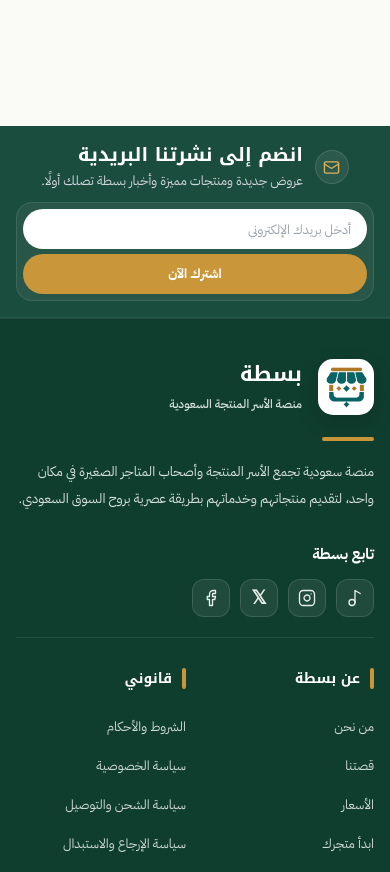
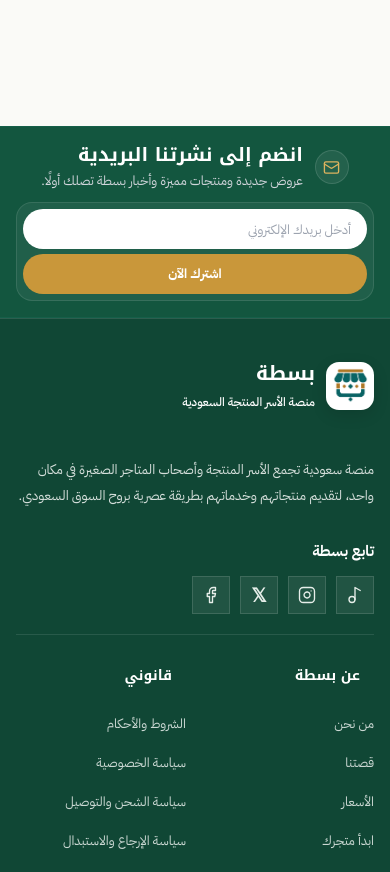
Before and after one commit to mos1985248-dotcom/BASTAH, a Next.js app: page /faq in a window 390 px wide. Shown: the part 1107-1979 px from the top of the page. Built offline with nearby package versions, Linux system fonts and the light colour scheme; no server answers.

Commit message:
Update footer branding and Munira avatar

```diff
--- a/components/layout/Footer.tsx
+++ b/components/layout/Footer.tsx
@@ -1,3 +1,4 @@
+
 // components/layout/Footer.tsx
 
 import { t } from "@/theme";
@@ -10,9 +11,9 @@
     <footer
       dir="rtl"
       style={{
-        background: t.colors.primary[950],
+        background: t.colors.primary[900],
         marginTop: t.spacing["16"],
-        borderTop: `1px solid ${t.colors.primary[800]}`,
+        borderTop: `1px solid ${t.colors.primary[700]}`,
         color: t.colors.text.onDark,
       }}
     >
@@ -20,7 +21,7 @@
 
       <div
         style={{
-          borderTop: `1px solid rgba(255,255,255,0.08)`,
+          borderTop: "1px solid rgba(255,255,255,0.12)",
         }}
       >
         <FooterColumns />
@@ -28,7 +29,7 @@
 
       <div
         style={{
-          borderTop: `1px solid rgba(255,255,255,0.10)`,
+          borderTop: "1px solid rgba(255,255,255,0.12)",
         }}
       >
         <FooterBottom />
--- a/components/layout/FooterColumns.module.css
+++ b/components/layout/FooterColumns.module.css
@@ -1,23 +1,24 @@
+
+/* ========================================
+   FOOTER COLUMNS
+   Basita — Brand Identity
+======================================== */
+
 .grid {
   width: 100%;
   margin: 0 auto;
-
   padding: 64px 32px 58px;
-
   display: grid;
   grid-template-columns:
     minmax(330px, 1.7fr)
     repeat(4, minmax(150px, 1fr));
-
   gap: 48px;
-
   box-sizing: border-box;
 }
 
-
-/* =========================================================
+/* ========================================
    BRAND
-   ========================================================= */
+======================================== */
 
 .brandSection {
   min-width: 0;
@@ -27,33 +28,28 @@
 .brandHeader {
   display: flex;
   align-items: center;
-  gap: 16px;
+  gap: 13px;
 }
 
+/* شعار بسطة — خلفية بيضاء وحجم متوازن */
+
 .logoBox {
-  width: 64px;
-  height: 64px;
-  flex: 0 0 64px;
-
+  width: 52px;
+  height: 52px;
+  flex: 0 0 52px;
   display: flex;
   align-items: center;
   justify-content: center;
-
-  background: #ffffff;
-
-  border: 1px solid rgba(255, 255, 255, 0.18);
-  border-radius: 18px;
-
-  box-shadow:
-    0 8px 22px rgba(0, 0, 0, 0.14);
-
+  background: #FFFFFF;
+  border: 1px solid rgba(255, 255, 255, 0.3);
+  border-radius: 14px;
+  box-shadow: 0 5px 16px rgba(0, 0, 0, 0.12);
   overflow: hidden;
 }
 
 .logo {
-  width: 48px;
-  height: 48px;
-
+  width: 38px;
+  height: 38px;
   display: block;
   object-fit: contain;
 }
@@ -64,24 +60,19 @@
 
 .brandTitle {
   margin: 0;
-
-  color: #ffffff;
-
+  color: var(--color-text-on-dark);
   font-family:
     var(--font-kufi-arabic),
     "Noto Kufi Arabic",
     sans-serif;
-
-  font-size: 26px;
-  line-height: 1.35;
+  font-size: 23px;
+  line-height: 1.4;
   font-weight: 700;
 }
 
 .brandSubtitle {
   margin-top: 5px;
-
-  color: #d8e4df;
-
+  color: var(--color-text-on-dark-muted);
   font-size: 14px;
   line-height: 1.7;
   font-weight: 500;
@@ -90,30 +81,23 @@
 .brandAccent {
   width: 52px;
   height: 4px;
-
   margin: 22px 0 18px;
-
-  border-radius: 999px;
-
-  background: #c9973a;
+  border-radius: var(--radius-full);
+  background: var(--color-gold-600);
 }
 
 .description {
   max-width: 430px;
-
   margin: 0;
-
-  color: #d5dfdb;
-
+  color: #D5DFDB;
   font-size: 15px;
   line-height: 2;
   font-weight: 400;
 }
 
-
-/* =========================================================
+/* ========================================
    SOCIAL
-   ========================================================= */
+======================================== */
 
 .socialSection {
   margin-top: 30px;
@@ -121,9 +105,7 @@
 
 .socialTitle {
   margin: 0 0 13px;
-
-  color: #ffffff;
-
+  color: var(--color-text-on-dark);
   font-size: 15px;
   line-height: 1.6;
   font-weight: 700;
@@ -139,42 +121,34 @@
 .social {
   width: 42px;
   height: 42px;
-
   display: inline-flex;
   align-items: center;
   justify-content: center;
-
-  color: #e6eee9;
-
+  color: #E6EEE9;
   background: rgba(255, 255, 255, 0.07);
-
   border: 1px solid rgba(255, 255, 255, 0.13);
-
-  border-radius: 12px;
-
+  border-radius: var(--radius-md);
   text-decoration: none;
-
   box-sizing: border-box;
-
   transition:
-    color 200ms ease,
-    background-color 200ms ease,
-    border-color 200ms ease,
-    transform 200ms ease,
-    box-shadow 200ms ease;
+    color var(--motion-fast) var(--motion-ease),
+    background-color var(--motion-fast) var(--motion-ease),
+    border-color var(--motion-fast) var(--motion-ease),
+    transform var(--motion-fast) var(--motion-ease),
+    box-shadow var(--motion-fast) var(--motion-ease);
 }
 
 .social:hover {
-  color: #ffffff;
+  color: var(--color-white);
+  background: var(--color-primary-600);
+  border-color: var(--color-gold-600);
+  transform: translateY(-2px);
+  box-shadow: var(--shadow-sm);
+}
 
-  background: #215b49;
-
-  border-color: #c9973a;
-
-  transform: translateY(-2px);
-
-  box-shadow:
-    0 8px 18px rgba(0, 0, 0, 0.18);
+.social:focus-visible {
+  outline: 2px solid var(--color-gold-400);
+  outline-offset: 3px;
 }
 
 .xIcon {
@@ -183,10 +157,9 @@
   font-weight: 600;
 }
 
-
-/* =========================================================
+/* ========================================
    COLUMNS
-   ========================================================= */
+======================================== */
 
 .column {
   min-width: 0;
@@ -196,96 +169,73 @@
   display: flex;
   align-items: center;
   gap: 10px;
-
   margin-bottom: 20px;
 }
 
 .columnMarker {
   width: 4px;
   height: 21px;
-
   flex: 0 0 4px;
-
-  border-radius: 999px;
-
-  background: #c9973a;
+  border-radius: var(--radius-full);
+  background: var(--color-gold-600);
 }
 
 .columnTitle {
   margin: 0;
-
-  color: #ffffff;
-
+  color: var(--color-text-on-dark);
   font-family:
     var(--font-kufi-arabic),
     "Noto Kufi Arabic",
     sans-serif;
-
   font-size: 17px;
   line-height: 1.55;
   font-weight: 700;
 }
 
-
-/* =========================================================
+/* ========================================
    LINKS
-   ========================================================= */
+======================================== */
 
 .links {
   display: flex;
   flex-direction: column;
   align-items: stretch;
-
   gap: 4px;
 }
 
 .link {
   min-height: 39px;
-
   display: flex;
   align-items: center;
   justify-content: space-between;
-
   gap: 12px;
-
   padding: 6px 0;
-
-  color: #cbd8d3;
-
+  color: #CBD8D3;
   font-size: 15px;
   line-height: 1.7;
   font-weight: 400;
-
   text-decoration: none;
-
-  border-radius: 8px;
-
+  border-radius: var(--radius-sm);
   transition:
-    color 200ms ease,
-    background-color 200ms ease,
-    padding 200ms ease;
+    color var(--motion-fast) var(--motion-ease),
+    background-color var(--motion-fast) var(--motion-ease),
+    padding var(--motion-fast) var(--motion-ease);
 }
 
 .linkArrow {
   opacity: 0;
-
-  color: #d2a34a;
-
+  color: var(--color-gold-500);
   font-size: 15px;
   line-height: 1;
-
   transform: translateX(6px);
-
   transition:
-    opacity 200ms ease,
-    transform 200ms ease;
+    opacity var(--motion-fast) var(--motion-ease),
+    transform var(--motion-fast) var(--motion-ease);
 }
 
 .link:hover {
   padding-right: 9px;
-
-  color: #ffffff;
-
+  color: var(--color-white);
   background: rgba(255, 255, 255, 0.055);
 }
 
@@ -294,19 +244,21 @@
   transform: translateX(0);
 }
 
+.link:focus-visible {
+  outline: 2px solid var(--color-gold-400);
+  outline-offset: 3px;
+}
 
-/* =========================================================
+/* ========================================
    TABLET
-   ========================================================= */
+======================================== */
 
 @media (max-width: 1150px) {
   .grid {
     grid-template-columns:
       minmax(290px, 1.45fr)
       repeat(4, minmax(125px, 1fr));
-
     gap: 30px;
-
     padding-left: 24px;
     padding-right: 24px;
   }
@@ -324,25 +276,20 @@
   }
 }
 
-
-/* =========================================================
+/* ========================================
    SMALL DESKTOP / TABLET
-   ========================================================= */
+======================================== */
 
 @media (max-width: 950px) {
   .grid {
-    grid-template-columns:
-      repeat(3, minmax(0, 1fr));
-
+    grid-template-columns: repeat(3, minmax(0, 1fr));
     gap: 40px 30px;
   }
 
   .brandSection {
     grid-column: 1 / -1;
-
     padding-left: 0;
     padding-bottom: 20px;
-
     border-bottom: 1px solid rgba(255, 255, 255, 0.10);
   }
 
@@ -359,22 +306,15 @@
   }
 }
 
-
-/* =========================================================
+/* ========================================
    MOBILE
-   ========================================================= */
+======================================== */
 
 @media (max-width: 640px) {
   .grid {
-    grid-template-columns:
-      repeat(2, minmax(0, 1fr));
-
+    grid-template-columns: repeat(2, minmax(0, 1fr));
     gap: 34px 22px;
-
-    padding:
-      46px
-      20px
-      42px;
+    padding: 46px 20px 42px;
   }
 
   .brandSection {
@@ -382,7 +322,7 @@
   }
 
   .brandTitle {
-    font-size: 23px;
+    font-size: 21px;
   }
 
   .brandSubtitle {
@@ -409,40 +349,35 @@
   }
 }
 
-
-/* =========================================================
+/* ========================================
    SMALL MOBILE
-   ========================================================= */
+======================================== */
 
 @media (max-width: 430px) {
   .grid {
-    grid-template-columns:
-      repeat(2, minmax(0, 1fr));
-
+    grid-template-columns: repeat(2, minmax(0, 1fr));
     gap: 30px 18px;
-
-    padding:
-      40px
-      16px
-      36px;
+    padding: 40px 16px 36px;
   }
 
   .logoBox {
-    width: 56px;
-    height: 56px;
-
-    flex-basis: 56px;
-
-    border-radius: 15px;
+    width: 48px;
+    height: 48px;
+    flex-basis: 48px;
+    border-radius: 13px;
   }
 
   .logo {
-    width: 43px;
-    height: 43px;
+    width: 35px;
+    height: 35px;
+  }
+
+  .brandHeader {
+    gap: 11px;
   }
 
   .brandTitle {
-    font-size: 21px;
+    font-size: 20px;
   }
 
   .brandSubtitle {
--- a/theme/colors.ts
+++ b/theme/colors.ts
@@ -1,41 +1,21 @@
-
-// theme/colors.ts
-//
-// المصدر الوحيد لكل ألوان منصة بسطة.
-// ممنوع إضافة ألوان hex جديدة خارج هذا الملف.
-//
-// الهوية البصرية:
-// أخضر نخلي مؤسسي + ذهبي بسطة + كريمي دافئ + أبيض.
-//
-// ملاحظة:
-// الدرجات منظمة لتكون قابلة للاستخدام في جميع أجزاء المنصة
-// دون الحاجة إلى قيم لونية hardcoded داخل المكونات.
 
 export const colors = {
-  // ─────────────────────────────────────────
-  // Primary — الأخضر النخيلي
-  // ─────────────────────────────────────────
-  //
-  // اللون الأساسي للهوية والأزرار الرئيسية والعناصر المهمة.
+  // Primary — الأخضر الزمردي لهوية بسطة
   primary: {
-    950: "#0F3D2E",
-    900: "#123F32",
-    800: "#1B4D3E",
-    700: "#215B49",
-    600: "#2A6B57",
-    500: "#367A65",
-    400: "#4D8C78",
-    300: "#78A99A",
-    200: "#B6D1C8",
-    100: "#E8F2EF",
-    50: "#F3F8F6",
+    950: "#0C3528",
+    900: "#104735",
+    800: "#13563F",
+    700: "#155F49",
+    600: "#176B52",
+    500: "#2F8067",
+    400: "#5B9B84",
+    300: "#8DBBA9",
+    200: "#B9D9CC",
+    100: "#DDEFE7",
+    50: "#F1F8F4",
   },
 
-  // ─────────────────────────────────────────
-  // Gold — الذهبي / البرونزي
-  // ─────────────────────────────────────────
-  //
-  // يستخدم للإبرازات واللمسات المميزة والشارات والعناصر الخاصة.
+  // Gold — الذهبي الحالي
   gold: {
     700: "#A87C2A",
     600: "#C9973A",
@@ -47,11 +27,7 @@
     50: "#FBF8F1",
   },
 
-  // ─────────────────────────────────────────
-  // Cream — الكريمي والمحايد الدافئ
-  // ─────────────────────────────────────────
-  //
-  // يستخدم لخلفيات الصفحات والمناطق الدافئة والبطاقات.
+  // Cream — الخلفيات والمحايد الدافئ
   cream: {
     bg: "#FAFAF7",
     card: "#FFFFFF",
@@ -60,9 +36,7 @@
     borderLight: "#F2ECE1",
   },
 
-  // ─────────────────────────────────────────
   // Text — النصوص
-  // ─────────────────────────────────────────
   text: {
     dark: "#111827",
     body: "#374151",
@@ -72,35 +46,23 @@
     onDarkMuted: "#D1D5DB",
   },
 
-  // ─────────────────────────────────────────
   // Semantic — الحالات والتنبيهات
-  // ─────────────────────────────────────────
   semantic: {
     success: "#16A34A",
     successBg: "#E9F7EF",
-
     warning: "#D97706",
     warningBg: "#FDF3E3",
-
     info: "#2563EB",
     infoBg: "#EAF1FE",
-
     danger: "#DC2626",
     dangerBg: "#FCEBEB",
   },
 
-  // ─────────────────────────────────────────
   // Neutral
-  // ─────────────────────────────────────────
   white: "#FFFFFF",
   black: "#000000",
 
-  // ─────────────────────────────────────────
   // External Brands
-  // ─────────────────────────────────────────
-  //
-  // ألوان العلامات التجارية الخارجية لا تخضع
-  // للهوية البصرية لبسطة.
   brand: {
     whatsapp: "#25D366",
   },
```
Also changed, not shown: public/images/munira-avatar.png, public/images/munira-avatar1.png (added).
